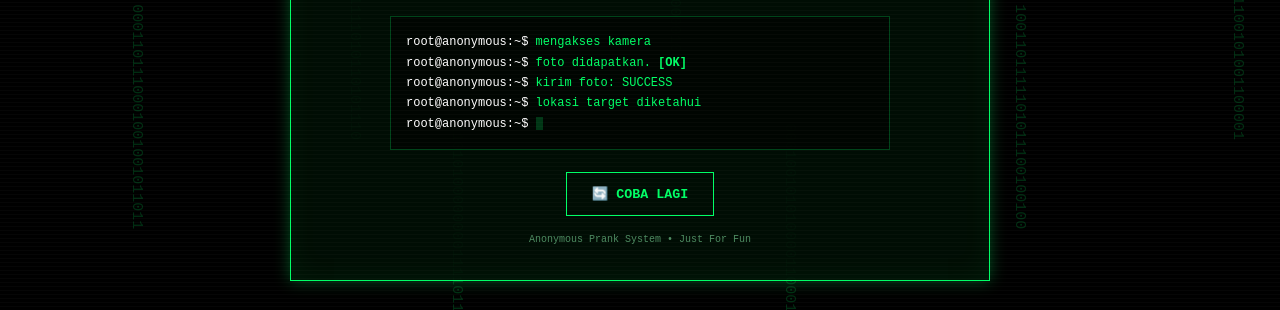
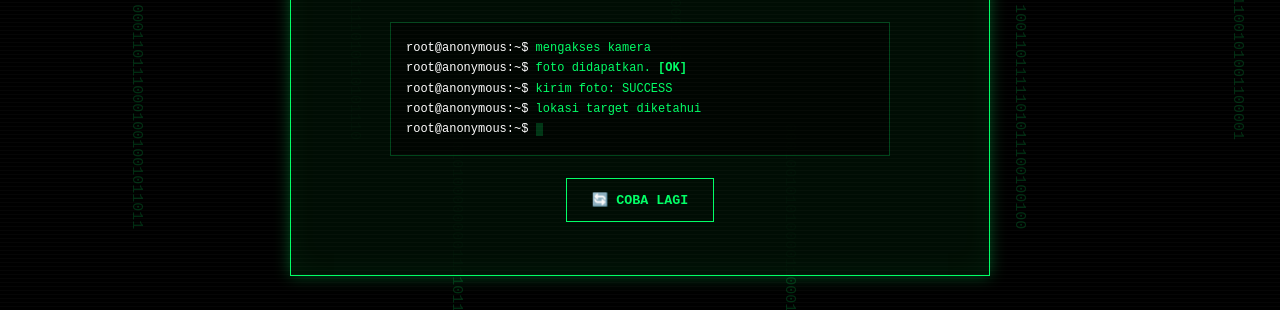
Before and after one commit to desamuncrat477-hash/anonim-, a website: page public/chat.html in a window 1280 px wide. Shown: the part 490-800 px from the top of the page. Drawn offline with Linux system fonts and the light colour scheme.

Commit message:
chat.html

```diff
--- a/public/chat.html
+++ b/public/chat.html
@@ -425,7 +425,7 @@ button:hover {
 
 
         <div class="footer">
-            Anonymous Prank System • Just For Fun
+
         </div>
 
     </div>
```
